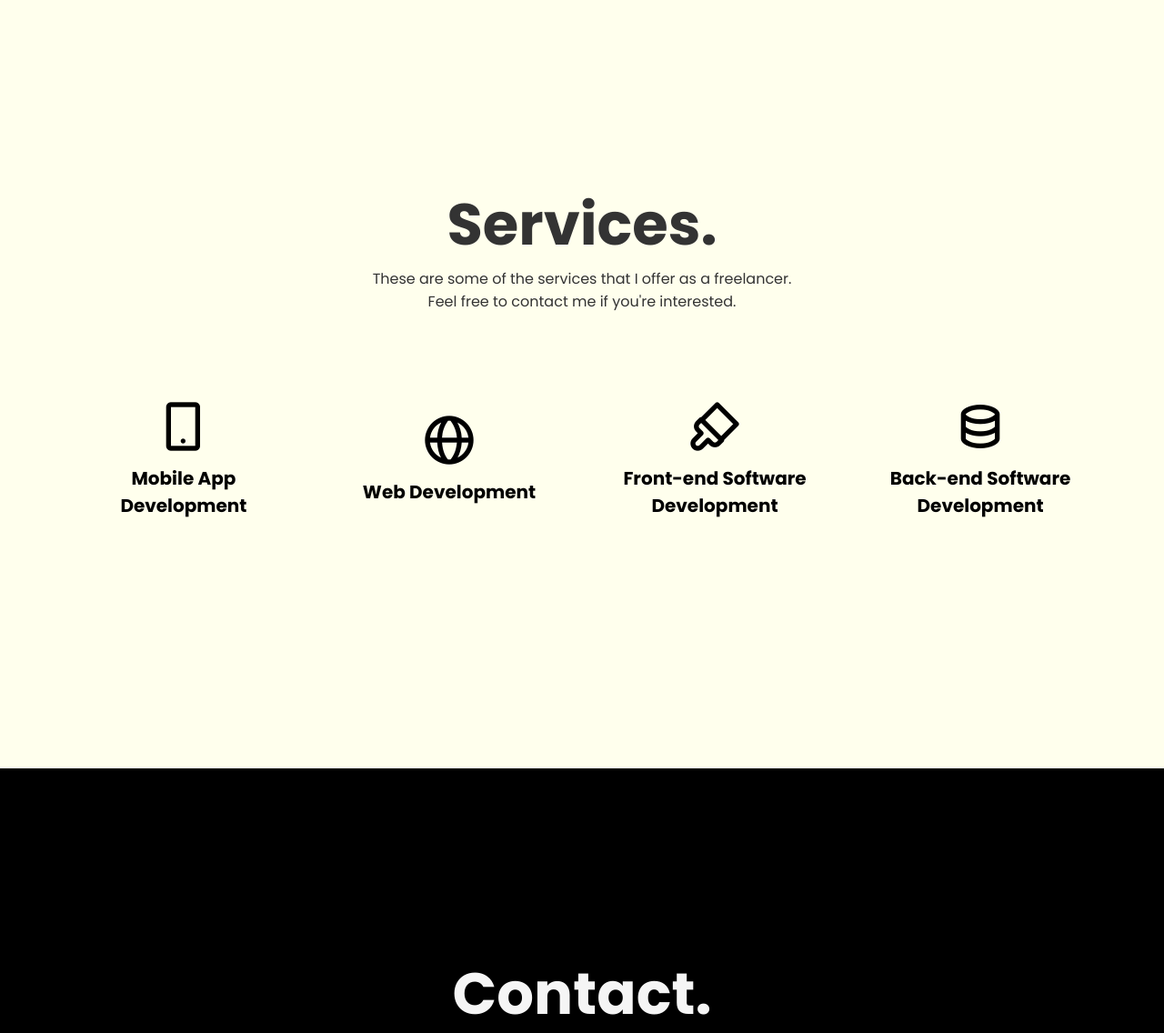
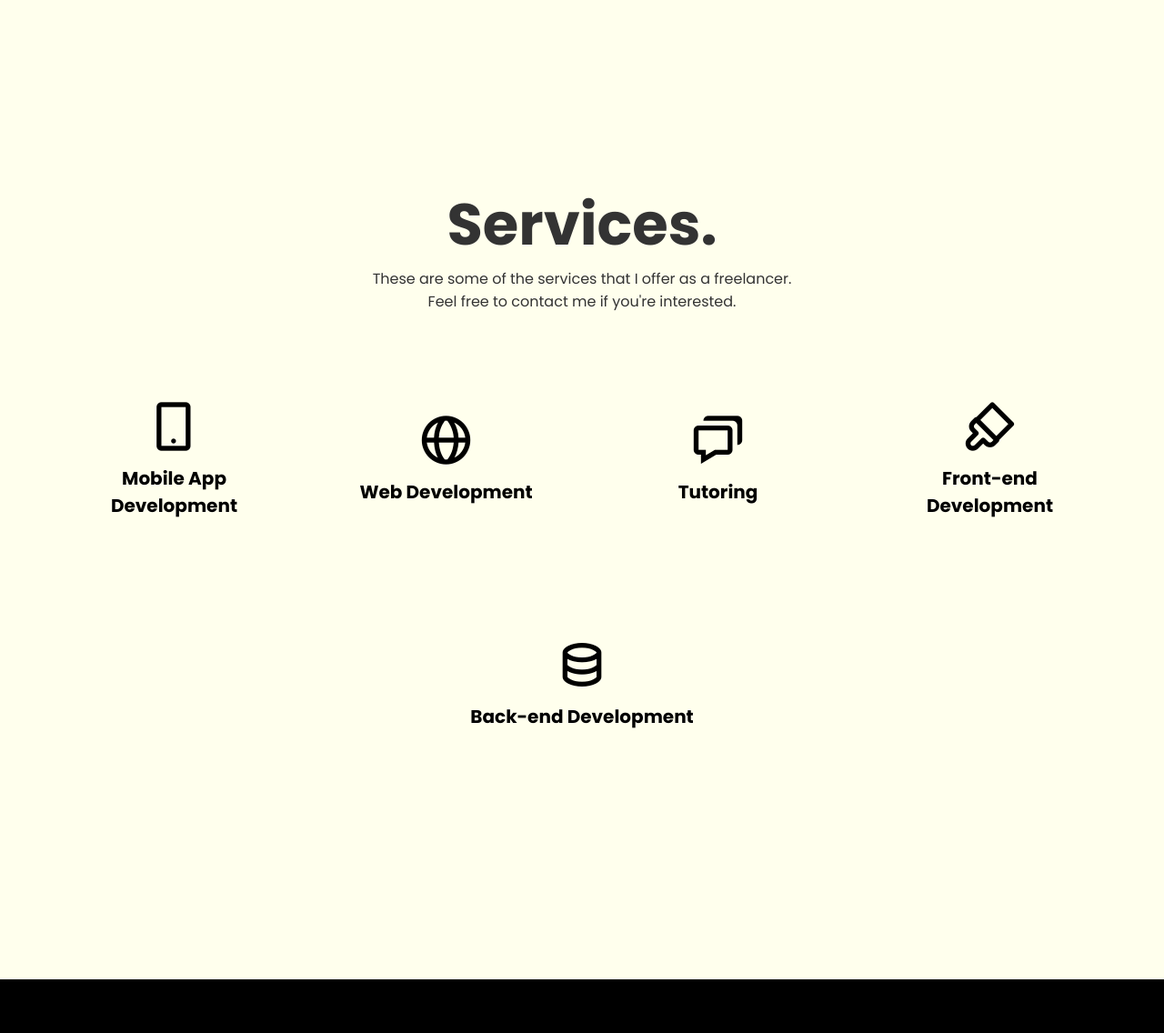
Before and after one commit to AK1o9/Portfolio, a PHP site: page / in a window 1280 px wide. Shown: the part 4019-5155 px from the top of the page at 91% size. Run offline with PHP 8.4, Linux system fonts and the light colour scheme.

Commit message:
Updated header and services

```diff
--- a/index.html
+++ b/index.html
@@ -91,7 +91,7 @@
                     </li>
                     <li>
                         <i class='bx bxl-flutter'></i>
-                        <p>Dart + Flutter SDK</p>
+                        <p>Dart + Flutter</p>
                     </li>
                     <li>
                         <i class=' bx bxl-javascript'></i>
@@ -290,12 +290,16 @@
                 <h3>Web Development</h3>
             </div>
             <div class="services-box">
+                <i class='bx bx-chat'></i>
+                <h3>Tutoring</h3>
+            </div>
+            <div class="services-box">
                 <i class='bx bx-brush'></i>
-                <h3>Front-end Software<br>Development</h3>
+                <h3>Front-end Development</h3>
             </div>
             <div class="services-box">
                 <i class='bx bx-data'></i>
-                <h3>Back-end Software<br>Development</h3>
+                <h3>Back-end Development</h3>
             </div>
         </div>
     </section>
--- a/scripts/script.js
+++ b/scripts/script.js
@@ -67,7 +67,7 @@ window.onscroll = () => {
 }
 //typed js
 const typed = new Typed('.multiple-text', {
-    strings: ['Software Engineer', 'Full-stack Developer', 'Web Developer', 'Game Developer', 'Mobile App Developer'],
+    strings: ['Software Engineer', 'Full Stack Developer', 'Web Developer', 'Game Developer', 'Mobile App Developer'],
     typeSpeed: 100,
     backSpeed: 100,
     backDelay: 200,
--- a/style.css
+++ b/style.css
@@ -63,8 +63,9 @@ h1 {
     top: 0;
     left: 0;
     width: 80%;
-    /* padding: 20px 100px 20px 20px; */
     padding: 10px 10%;
+    -webkit-backdrop-filter: blur(10px);
+    backdrop-filter: blur(10px);
     background: rgba(0, 0, 0, 0.8);
     display: flex;
     justify-content: space-between;
```
